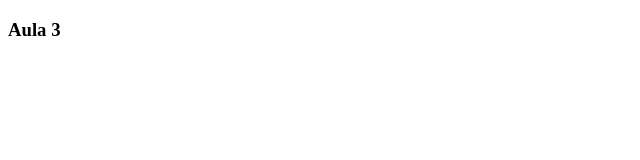
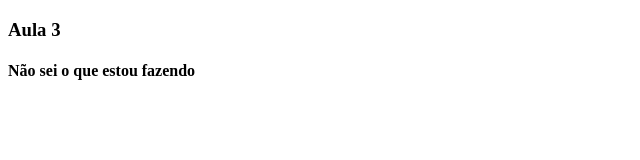
Before and after one commit to flaviasartori/aula3, a plain HTML site: page index-exemplo-2.html in a window 1280 px wide. Shown: the whole page, without its empty margins (0-640 px from the left). Drawn offline with Linux system fonts and the light colour scheme.

Commit message:
Escrevi que não sei o que estou fazendo

```diff
--- a/index-exemplo-2.html
+++ b/index-exemplo-2.html
@@ -8,5 +8,9 @@
 </head>
 <body>
     <h3>Aula 3</h3>
+
+    <h4>Não sei o que estou fazendo</h4>
+
+
 </body>
 </html>
```
